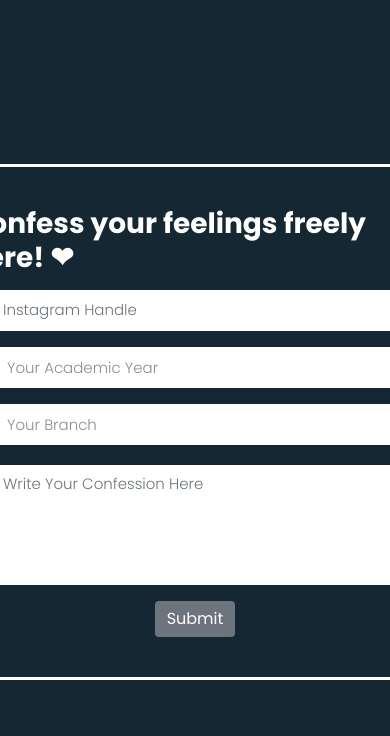
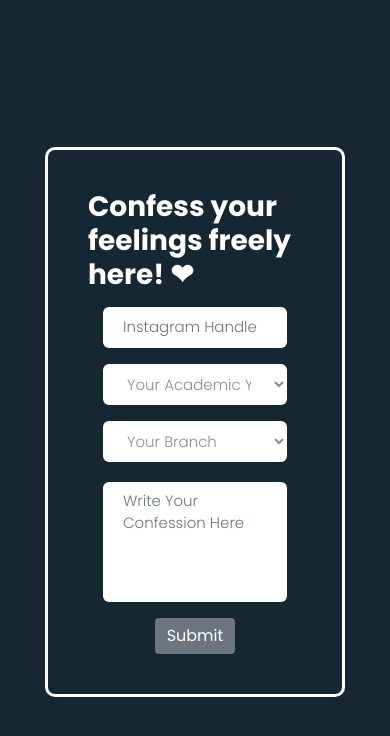
Before and after one commit to itsadityap/Automated-Instagram, a website: page index.html in a window 390 px wide. Drawn offline with nearby package versions, Linux system fonts and the light colour scheme.

Commit message:
Made the Website Mobile Responsive

```diff
--- a/index.html
+++ b/index.html
@@ -3,7 +3,7 @@
 <head>
     <!-- Required meta tags -->
     <meta charset="utf-8">
-    <meta name="viewport" content="width=device-width, initial-scale=1, shrink-to-fit=no">
+    <meta name="viewport" content="width=device-width, initial-scale=1">
 
     <!-- Bootstrap CSS -->
     <link rel="stylesheet" href="https://cdn.jsdelivr.net/npm/bootstrap@4.0.0/dist/css/bootstrap.min.css" integrity="sha384-Gn5384xqQ1aoWXA+058RXPxPg6fy4IWvTNh0E263XmFcJlSAwiGgFAW/dAiS6JXm" crossorigin="anonymous">
@@ -11,20 +11,20 @@
     <title>JUIT Confessions</title>
 </head>
 <body>
-<div class="form-body">
+<div class="form-body Handle">
     <div class="row">
         <div class="form-holder">
             <div class="form-content">
                 <div class="form-items">
-                    <h3 class="head submit">Confess your feelings freely here! ❤</h3>
+                    <h3 class="head submit Handle">Confess your feelings freely here! ❤</h3>
                     <form method="post" action="/">
-                        <div class="col-md-12">
+                        <div class="col-md-12 Handle">
                             <input class="form-control" type="text" name="igHandle" placeholder="Instagram Handle" required autocomplete="false">
                             <div class="valid-feedback">Instagram Handle field is valid!</div>
                             <div class="invalid-feedback">Instagram Handle field cannot be blank!</div>
                         </div>
 
-                        <div class="col-md-12">
+                        <div class="col-md-12 Handle">
                             <select class="form-select mt-3" name="yearOfStudy" required>
                                 <option selected disabled value="">Your Academic Year</option>
                                 <option value="1st Year ,">1st Year</option>
@@ -36,7 +36,7 @@
                             <div class="invalid-feedback">Please select a position!</div>
                         </div>
 
-                        <div class="col-md-12">
+                        <div class="col-md-12 Handle">
                             <select class="form-select mt-3" name="branch" required>
                                 <option selected disabled value="">Your Branch</option>
                                 <option value="CSE">CSE</option>
@@ -49,13 +49,13 @@
                             <div class="invalid-feedback">Please select a position!</div>
                         </div>
 
-                        <div class="col-md-12 textarea">
+                        <div class="col-md-12 textarea Handle">
                             <textarea class="form-control" type="text" name="confessionsText" maxlength="400" placeholder="Write Your Confession Here" required ></textarea>
                             <div class="valid-feedback">Confession field is valid!</div>
                             <div class="invalid-feedback">Confession field cannot be blank!</div>
                         </div>
 
-                        <div class="form-button mt-3 submit">
+                        <div class="form-button mt-3 submit Handle">
                             <button id="submit" type="submit" class="btn btn-primary">Submit</button>
                         </div>
                     </form>
--- a/public/css/styles.css
+++ b/public/css/styles.css
@@ -26,6 +26,16 @@ html, body {
     height: 100%;
     background-color: #152733;
     overflow: hidden;
+}
+
+@media (max-width: 200px) {
+    .Handle{
+        justify-content: center;
+        justify-items: center;
+        align-items: center;
+        width: 80vw;
+        padding-left: 30px;
+    }
 }
 
 .form-holder {
@@ -57,7 +67,7 @@ html, body {
     padding: 40px;
     display: inline-block;
     width: 100%;
-    min-width: 540px;
+    min-width: 200px;
     -webkit-border-radius: 10px;
     -moz-border-radius: 10px;
     border-radius: 10px;
```
